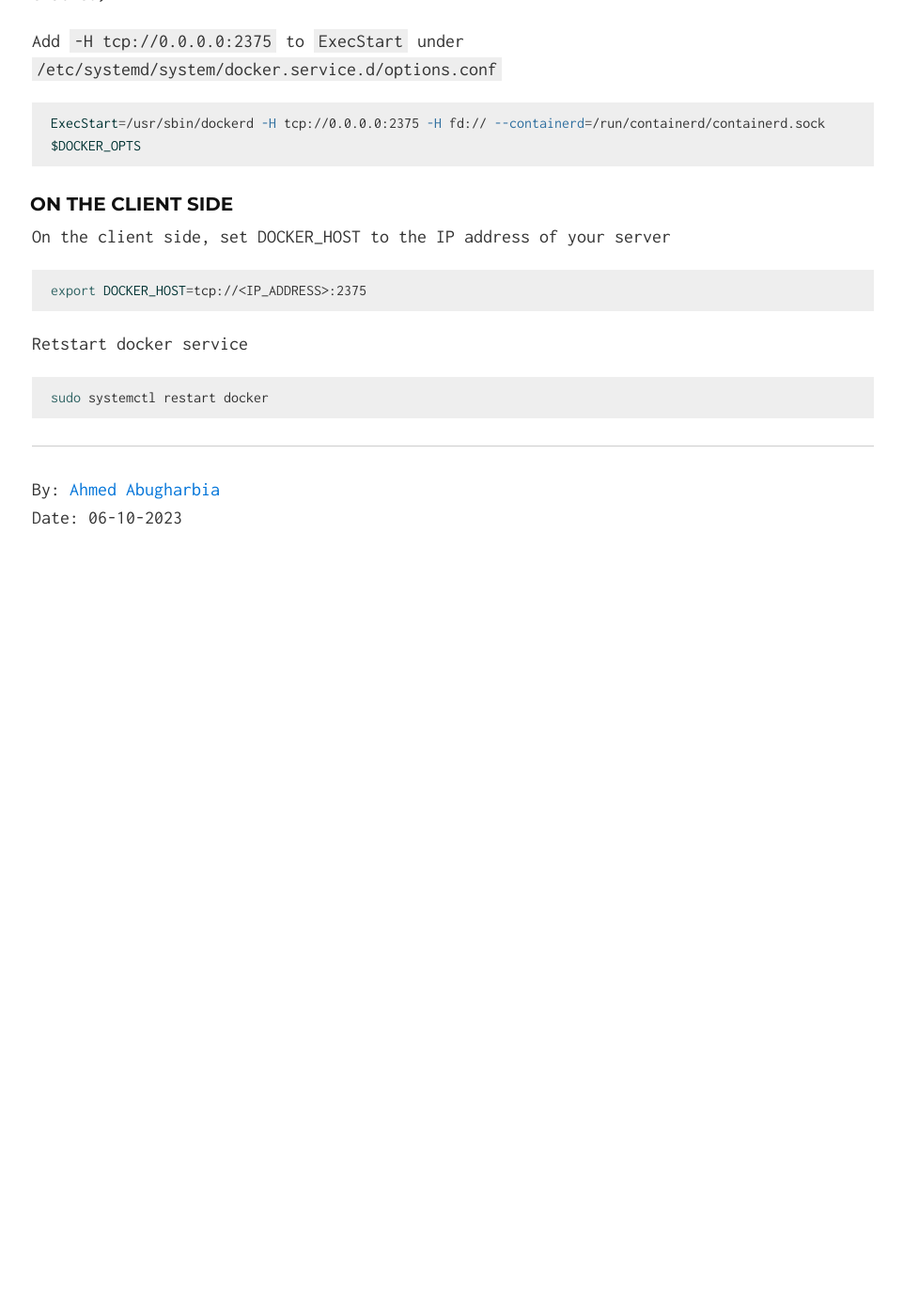
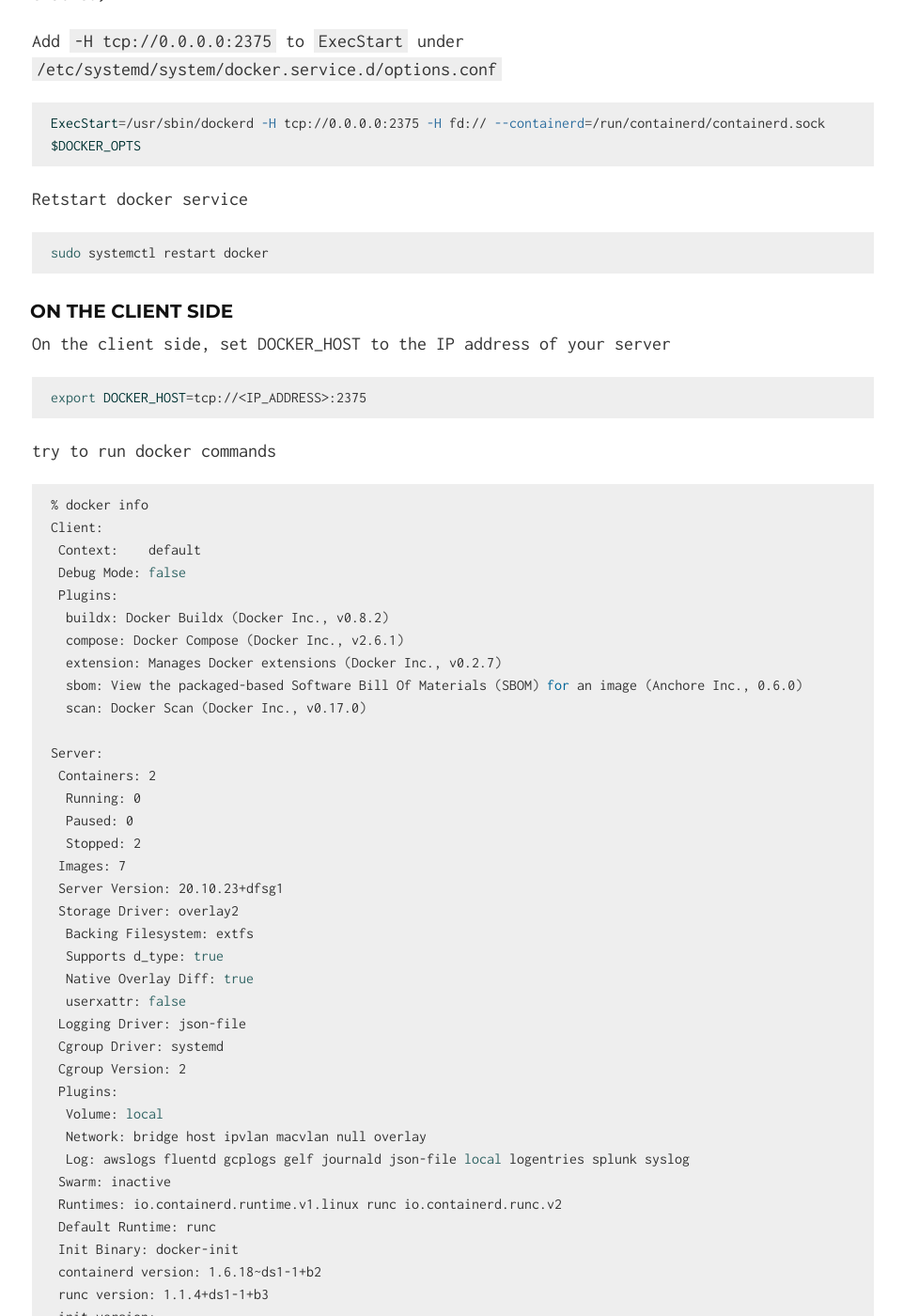
Before and after one commit to Ahmed-AG/cyberdojo-page, a Jekyll site: the page built from read/run-docker-remotley-on-kali.md, in a window 1280 px wide and 1400 px high, scrolled down 1034 px. Shown: the whole window at 94% size, without its empty margins (158-1119 px from the left). Built offline with Jekyll 4.4.1, drawn with Linux system fonts in a browser that asks for light colours; before the commit the page ends 1700 px from its top, so only the background shows below that; some of the changed text lies outside the part shown.

Commit message:
update remote docker read

````diff
--- a/read/run-docker-remotley-on-kali.md
+++ b/read/run-docker-remotley-on-kali.md
@@ -37,6 +37,12 @@
 ```bash
 ExecStart=/usr/sbin/dockerd -H tcp://0.0.0.0:2375 -H fd:// --containerd=/run/containerd/containerd.sock $DOCKER_OPTS
 ```
+Retstart docker service
+
+```bash
+sudo systemctl restart docker
+```
+
 ### On the client side
 
 On the client side, set DOCKER_HOST to the IP address of your server
@@ -44,9 +50,71 @@
 ```bash
 export DOCKER_HOST=tcp://<IP_ADDRESS>:2375
 ```
-
-Retstart docker service
+try to run docker commands
 
 ```bash
-sudo systemctl restart docker
+% docker info
+Client:
+ Context:    default
+ Debug Mode: false
+ Plugins:
+  buildx: Docker Buildx (Docker Inc., v0.8.2)
+  compose: Docker Compose (Docker Inc., v2.6.1)
+  extension: Manages Docker extensions (Docker Inc., v0.2.7)
+  sbom: View the packaged-based Software Bill Of Materials (SBOM) for an image (Anchore Inc., 0.6.0)
+  scan: Docker Scan (Docker Inc., v0.17.0)
+
+Server:
+ Containers: 2
+  Running: 0
+  Paused: 0
+  Stopped: 2
+ Images: 7
+ Server Version: 20.10.23+dfsg1
+ Storage Driver: overlay2
+  Backing Filesystem: extfs
+  Supports d_type: true
+  Native Overlay Diff: true
+  userxattr: false
+ Logging Driver: json-file
+ Cgroup Driver: systemd
+ Cgroup Version: 2
+ Plugins:
+  Volume: local
+  Network: bridge host ipvlan macvlan null overlay
+  Log: awslogs fluentd gcplogs gelf journald json-file local logentries splunk syslog
+ Swarm: inactive
+ Runtimes: io.containerd.runtime.v1.linux runc io.containerd.runc.v2
+ Default Runtime: runc
+ Init Binary: docker-init
+ containerd version: 1.6.18~ds1-1+b2
+ runc version: 1.1.4+ds1-1+b3
+ init version:
+ Security Options:
+  apparmor
+  seccomp
+   Profile: default
+  cgroupns
+ Kernel Version: 6.0.0-kali3-amd64
+ Operating System: Kali GNU/Linux Rolling
+ OSType: linux
+ Architecture: x86_64
+ CPUs: 4
+ Total Memory: 1.927GiB
+ Name: kali
+ ID: MLGX:2FEC:NTHP:SIHE:PZAK:KCR6:I6C4:ES53:DPLN:AHYP:LG6D:R4CS
+ Docker Root Dir: /var/lib/docker
+ Debug Mode: false
+ Registry: https://index.docker.io/v1/
+ Labels:
+ Experimental: false
+ Insecure Registries:
+  127.0.0.0/8
+ Live Restore Enabled: false
+
+WARNING: API is accessible on http://0.0.0.0:2375 without encryption.
+         Access to the remote API is equivalent to root access on the host. Refer
+         to the 'Docker daemon attack surface' section in the documentation for
+         more information: https://docs.docker.com/go/attack-surface/
+%
 ```
````
